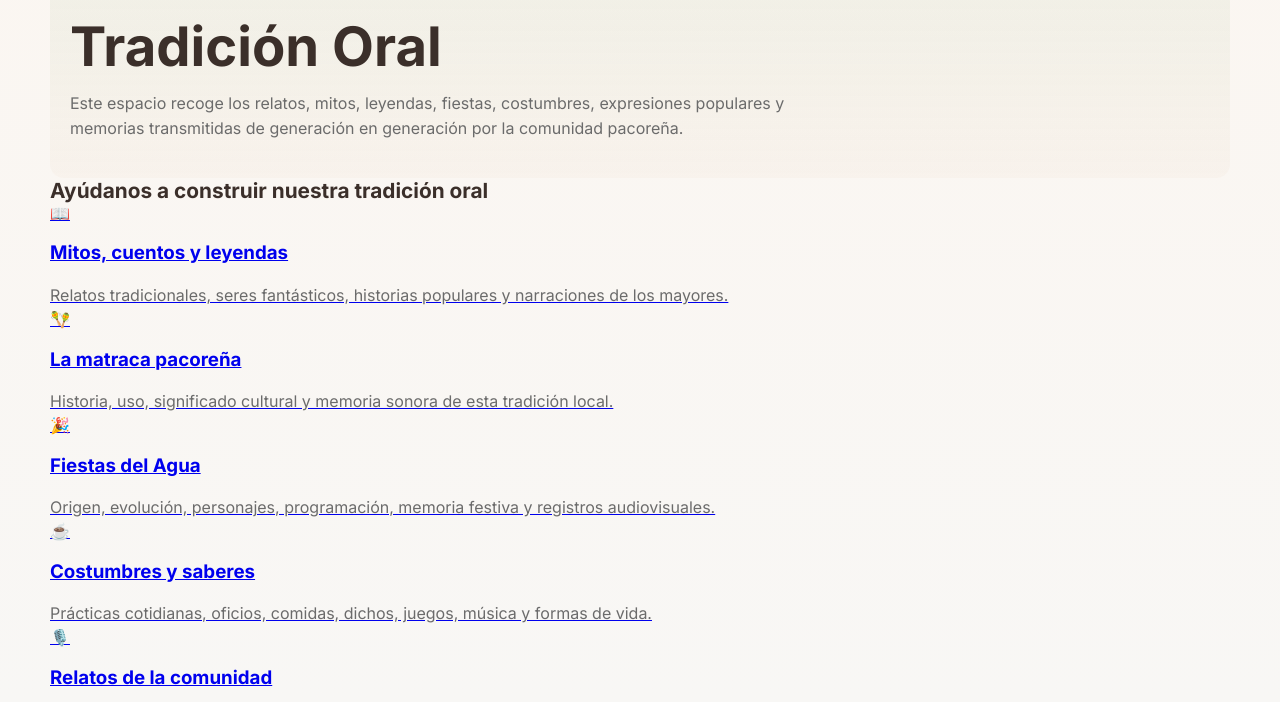
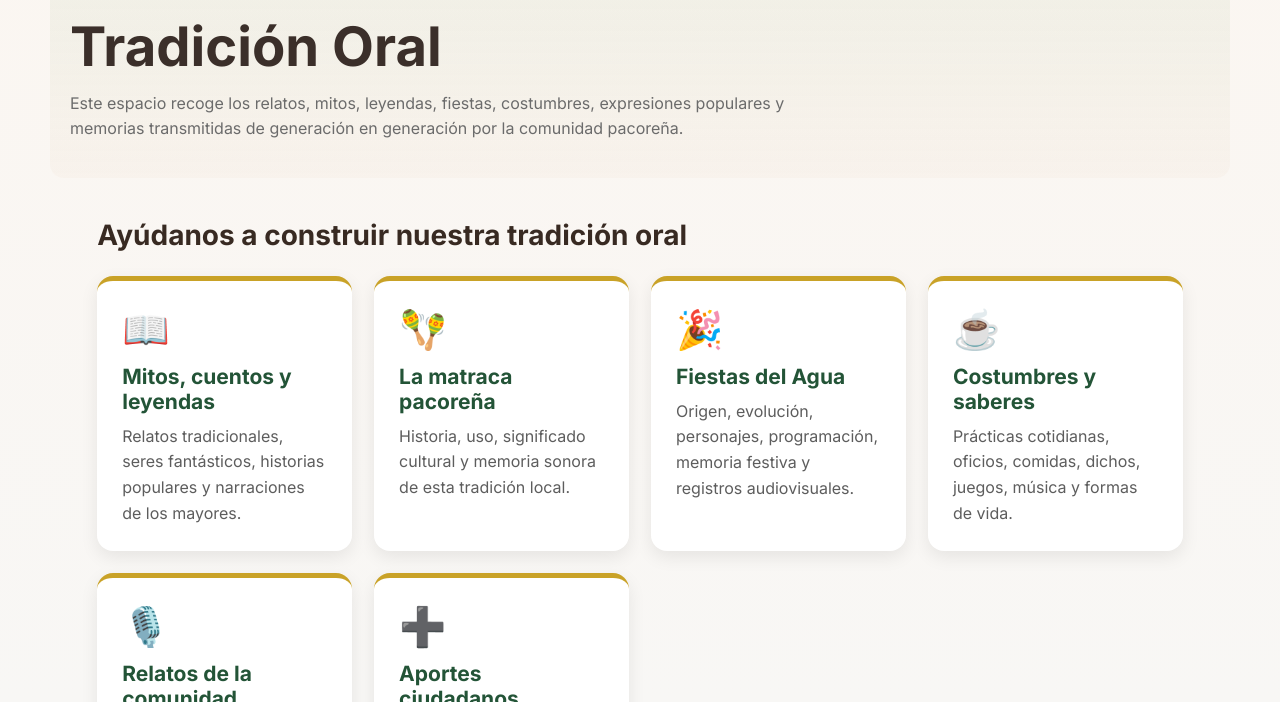
Before and after one commit to catedradelapacorenidad/repositorio-pacorenidad, a website: page public/tradicion-oral.html in a window 1280 px wide. Shown: the part 98-800 px from the top of the page. Drawn offline with nearby package versions, Linux system fonts and the light colour scheme; no server answers.

Commit message:
update tradiion oral

```diff
--- a/public/tradicion-oral.html
+++ b/public/tradicion-oral.html
@@ -136,12 +136,106 @@
       text-align: center;
       box-shadow: 0 5px 16px rgba(0, 0, 0, 0.07);
     }
+.cards-section {
+  width: 92%;
+  max-width: 1180px;
+  margin: 40px auto;
+}
 
-    @media (max-width: 650px) {
-      .publicaciones-section {
-        width: 95%;
-      }
-    }
+.cards-section > h2 {
+  margin: 0 0 24px;
+  color: #382a22;
+  font-size: 28px;
+}
+
+.cards-grid {
+  display: grid;
+  grid-template-columns: repeat(
+    auto-fit,
+    minmax(250px, 1fr)
+  );
+  gap: 22px;
+}
+
+.info-card {
+  display: block;
+  padding: 25px;
+  background: #ffffff;
+  border-top: 5px solid #c9a227;
+  border-radius: 16px;
+  color: inherit;
+  text-decoration: none;
+  box-shadow: 0 6px 18px rgba(0, 0, 0, 0.08);
+  transition:
+    transform 0.2s ease,
+    box-shadow 0.2s ease;
+}
+
+.info-card:hover {
+  transform: translateY(-4px);
+  box-shadow: 0 10px 25px rgba(0, 0, 0, 0.12);
+}
+
+.info-card span {
+  display: block;
+  margin-bottom: 12px;
+  font-size: 38px;
+  text-decoration: none;
+}
+
+.info-card h3 {
+  margin: 0 0 10px;
+  color: #235437;
+  font-size: 21px;
+  text-decoration: none;
+}
+
+.info-card p {
+  margin: 0;
+  color: #5d5d5d;
+  line-height: 1.6;
+  text-decoration: none;
+}
+
+.info-section {
+  width: 92%;
+  max-width: 1180px;
+  margin: 28px auto;
+  padding: 28px;
+  box-sizing: border-box;
+  background: #ffffff;
+  border-left: 6px solid #c9a227;
+  border-radius: 15px;
+  box-shadow: 0 5px 16px rgba(0, 0, 0, 0.07);
+}
+
+.info-section h2 {
+  margin: 0 0 12px;
+  color: #235437;
+  font-size: 26px;
+}
+
+.info-section p {
+  margin: 0;
+  color: #5d5d5d;
+  line-height: 1.7;
+}
+   @media (max-width: 650px) {
+  .publicaciones-section,
+  .cards-section,
+  .info-section {
+    width: 95%;
+  }
+
+  .cards-grid,
+  .publicaciones-grid {
+    grid-template-columns: 1fr;
+  }
+
+  .info-section {
+    padding: 22px 18px;
+  }
+}
   </style>
 </head>
 
```
